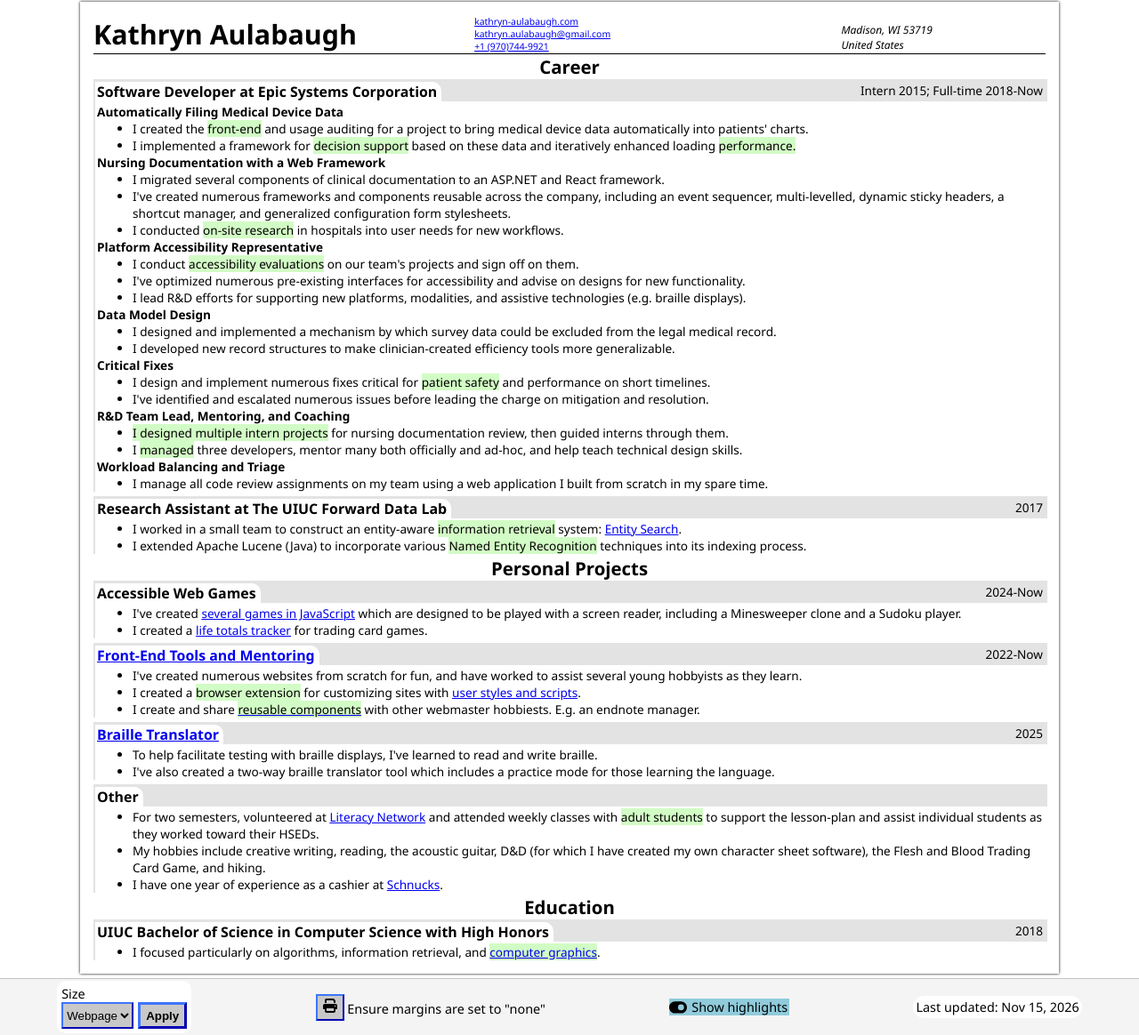
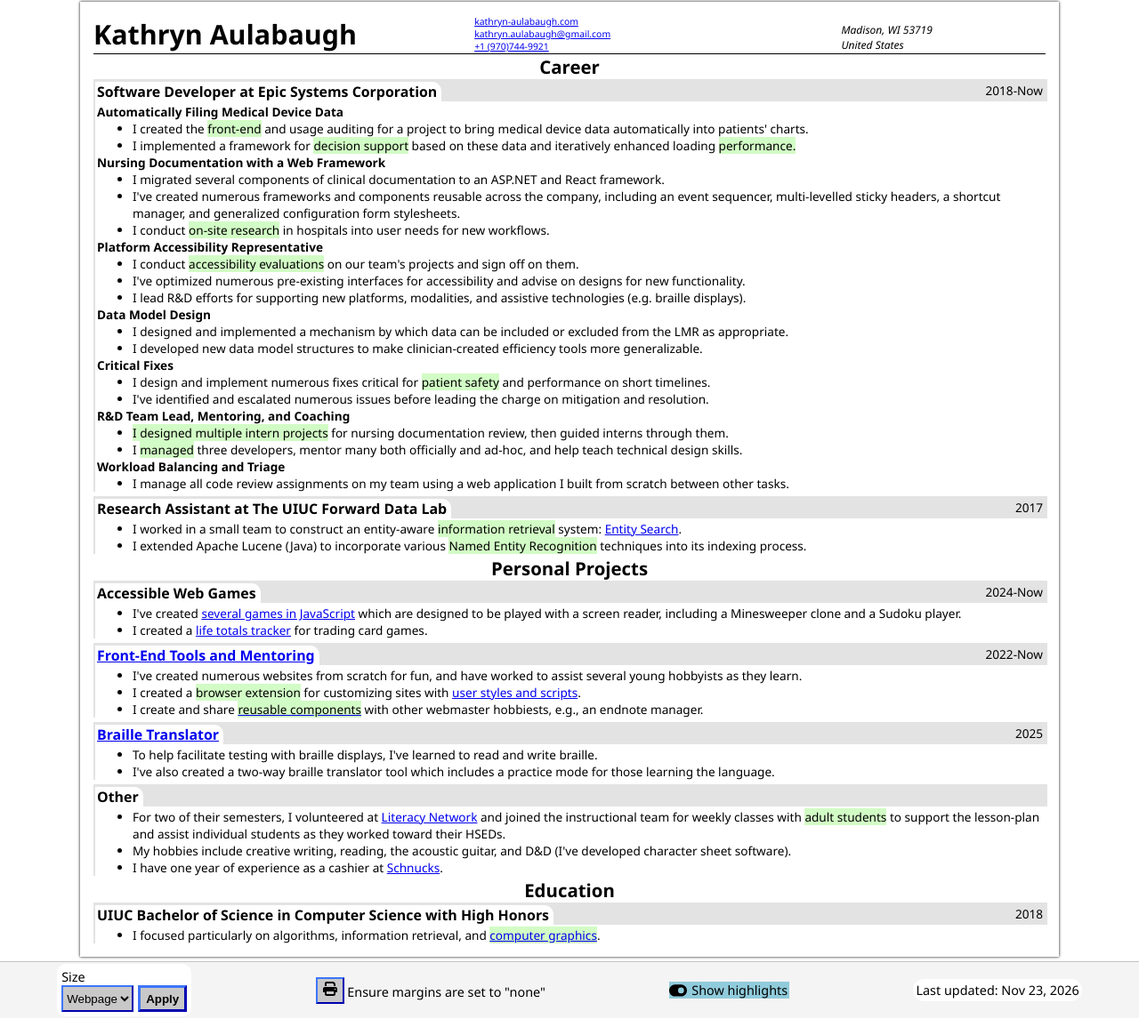
Before and after one commit to GroundedWren/Kathryn-Aulabaugh, a plain HTML site: page Resume.html in a window 1280 px wide. Shown: the part 72-1236 px from the top of the page at 89% size. Drawn offline with Linux system fonts and the light colour scheme.

Commit message:
Updates resume

```diff
--- a/Resume.html
+++ b/Resume.html
@@ -300,7 +300,7 @@
 					<article aria-labelledby="hSdEpic" aria-describedby="spnDurationSdEpic">
 						<div class="header">
 							<h4 id="hSdEpic" class="title">Software Developer at Epic Systems Corporation</h4>
-							<span id="spnDurationSdEpic" class="duration">Intern 2015; Full-time 2018-Now</span>
+							<span id="spnDurationSdEpic" class="duration">2018-Now</span>
 						</div>
 						<h5>Automatically Filing Medical Device Data</h5>
 						<ul>
@@ -310,8 +310,8 @@
 						<h5>Nursing Documentation with a Web Framework</h5>
 						<ul>
 							<li>I migrated several components of clinical documentation to an ASP.NET and React framework.</li>
-							<li>I've created numerous frameworks and components reusable across the company, including an event sequencer, multi-levelled, dynamic sticky headers, a shortcut manager, and generalized configuration form stylesheets.</li>
-							<li>I conducted <mark>on-site research</mark> in hospitals into user needs for new workflows.</li>
+							<li>I've created numerous frameworks and components reusable across the company, including an event sequencer, multi-levelled sticky headers, a shortcut manager, and generalized configuration form stylesheets.</li>
+							<li>I conduct <mark>on-site research</mark> in hospitals into user needs for new workflows.</li>
 						</ul>
 						<h5>Platform Accessibility Representative</h5>
 						<ul>
@@ -321,8 +321,8 @@
 						</ul>
 						<h5>Data Model Design</h5>
 						<ul>
-							<li>I designed and implemented a mechanism by which survey data could be excluded from the legal medical record.</li>
-							<li>I developed new record structures to make clinician-created efficiency tools more generalizable.</li>
+							<li>I designed and implemented a mechanism by which data can be included or excluded from the LMR as appropriate.</li>
+							<li>I developed new data model structures to make clinician-created efficiency tools more generalizable.</li>
 						</ul>
 						<h5>Critical Fixes</h5>
 						<ul>
@@ -336,7 +336,7 @@
 						</ul>
 						<h5>Workload Balancing and Triage</h5>
 						<ul>
-							<li>I manage all code review assignments on my team using a web application I built from scratch in my spare time.</li>
+							<li>I manage all code review assignments on my team using a web application I built from scratch between other tasks.</li>
 						</ul>
 					</article>
 					<article aria-labelledby="hForward" aria-describedby="spnDurationForward">
@@ -370,7 +370,7 @@
 						<ul>
 							<li>I've created numerous websites from scratch for fun, and have worked to assist several young hobbyists as they learn.</li>
 							<li>I created a <mark>browser extension</mark> for customizing sites with <a href="https://chromewebstore.google.com/detail/user-styles-scripts/ghdedggfpdileobhfbcgoonpmclignae">user styles and scripts</a>.</li>
-							<li>I create and share <a href="https://github.com/GroundedWren/Components"><mark>reusable components</mark></a> with other webmaster hobbiests. E.g. an endnote manager.</li>
+							<li>I create and share <a href="https://github.com/GroundedWren/Components"><mark>reusable components</mark></a> with other webmaster hobbiests, e.g., an endnote manager.</li>
 						</ul>
 					</article>
 					<article aria-labelledby="hBraille" aria-describedby="spnDurationBraille">
@@ -389,8 +389,8 @@
 							<span id="spnDurationOther" class="duration"></span>
 						</div>
 						<ul>
-							<li>For two semesters, volunteered at <a href="https://www.litnetwork.org/">Literacy Network</a> and attended weekly classes with <mark>adult students</mark> to support the lesson-plan and assist individual students as they worked toward their HSEDs.</li>
-							<li>My hobbies include creative writing, reading, the acoustic guitar, D&D (for which I have created my own character sheet software), the Flesh and Blood Trading Card Game, and hiking.</li>
+							<li>For two of their semesters, I volunteered at <a href="https://www.litnetwork.org/">Literacy Network</a> and joined the instructional team for weekly classes with <mark>adult students</mark> to support the lesson-plan and assist individual students as they worked toward their HSEDs.</li>
+							<li>My hobbies include creative writing, reading, the acoustic guitar, and D&D (I've developed character sheet software).</li>
 							<li>I have one year of experience as a cashier at <a href="https://schnucks.com/">Schnucks</a>.</li>
 						</ul>
 					</article>
@@ -427,7 +427,7 @@
 			<span id="spnMargins">Ensure margins are set to "none"</span>
 		</div>
 		<label><gw-switch><input type="checkbox" id="cbxHighlights" checked></gw-switch> Show highlights</label>
-		<p>Last updated: <time datetime="2026-11-15T19:15:20.425Z">Nov 15, 2026</time></p>
+		<p>Last updated: <time datetime="2026-11-24T00:56:27.679Z">Nov 23, 2026</time></p>
 	</footer>
 </body>
 </html>
```
Also changed, not shown: index.html (+1 -1 lines).
